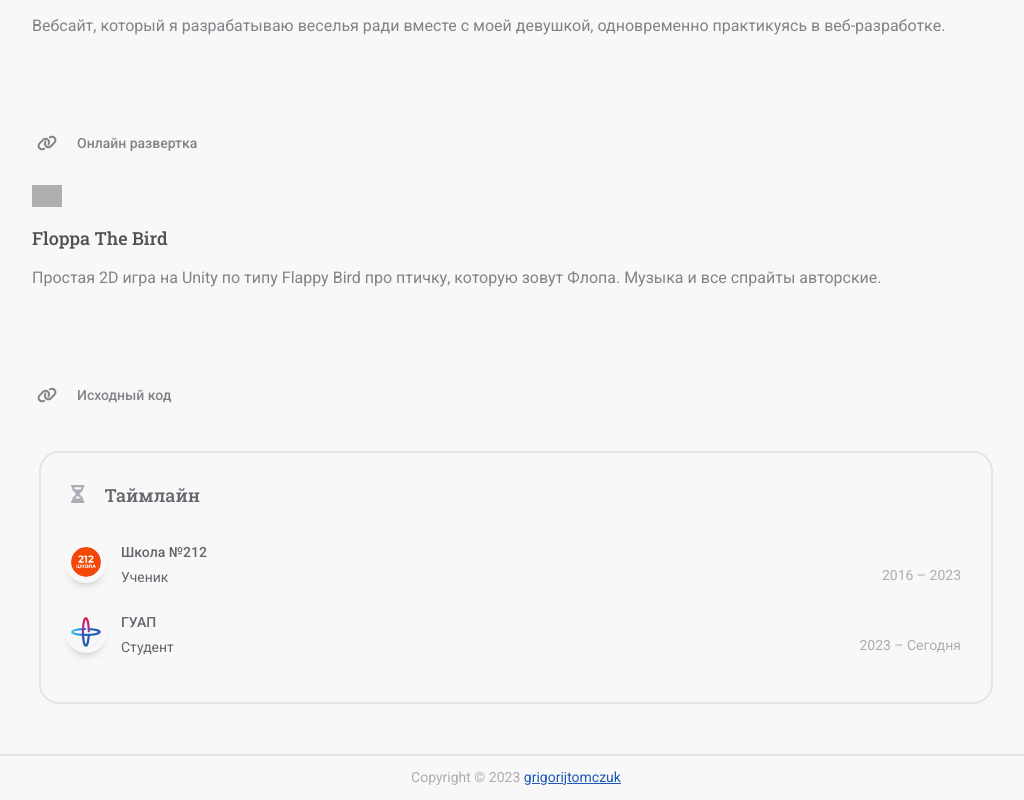
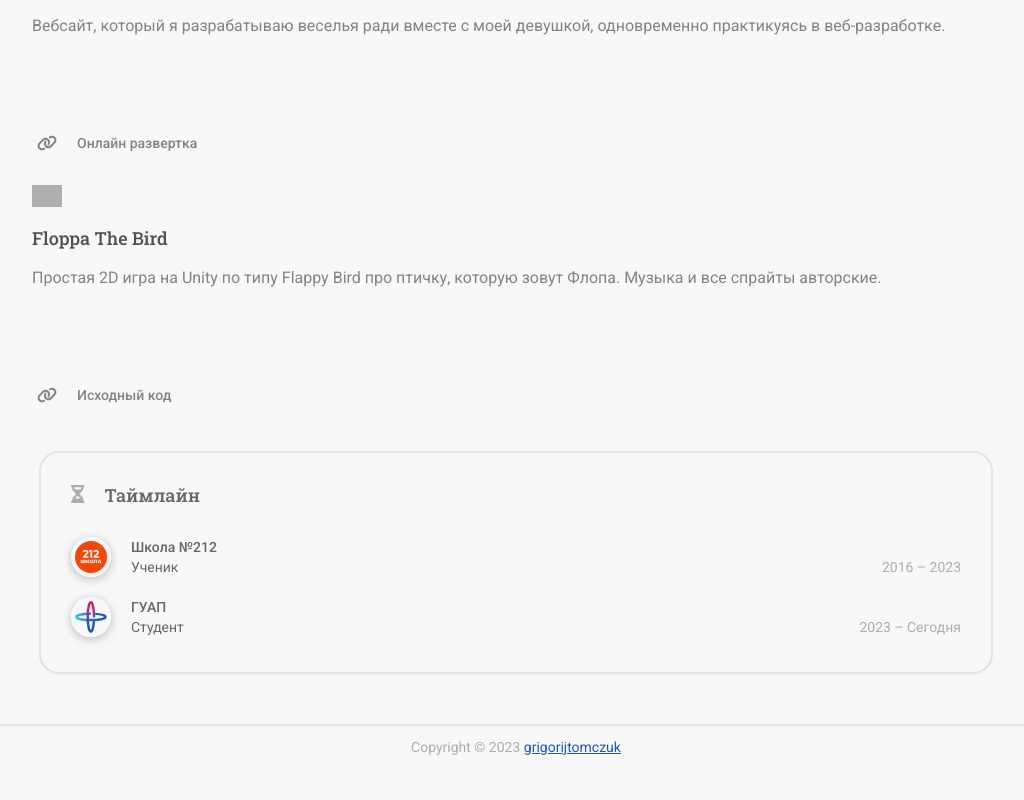
Before and after one commit to grigorijtomczuk/portfolio, a React (Create React App) app: page /#/ in a window 1280 px wide. Shown: the part 1018-1818 px from the top of the page, without its empty margins (119-1143 px from the left). After the commit the page ends 1788 px from the top, so only its background shows below. Built offline with nearby package versions, Linux system fonts and the light colour scheme; grey boxes are pictures that could not be loaded.

Commit message:
Change work image outline style to border; fix work card by converting to grid

```diff
--- a/src/components/common/styles/card.css
+++ b/src/components/common/styles/card.css
@@ -31,7 +31,7 @@
 }
 
 .card-body {
-	padding-top: 40px;
+	padding-top: 30px;
 }
 
 @media (max-width: 1280px) {
--- a/src/components/homepage/styles/works.css
+++ b/src/components/homepage/styles/works.css
@@ -5,41 +5,42 @@
 }
 
 .work {
-	display: flex;
-	position: relative;
+	grid-template: 1fr 1fr / 60px 1fr 2fr;
+	display: grid;
+	align-items: center;
 	width: 100%;
-	padding-bottom: 40px;
+	padding-bottom: 20px;
 }
 
 .work-image {
-	width: 30px;
-	height: 30px;
+	grid-column: 1;
+	grid-row: 1 / span 2;
+	box-sizing: border-box;
+	width: 40px;
+	height: 40px;
+	border: 4px solid var(--white);
 	border-radius: 50%;
-	outline: 6px solid var(--white);
-	box-shadow: 0px 7px 10px rgba(0, 0, 0, 0.25);
+	box-shadow: 0 2px 10px rgba(0, 0, 0, 0.25);
 }
 
 .work-title {
-	margin-top: -3px;
-	padding-left: 20px;
+	grid-column: 2 / span 3;
+	grid-row: 1;
 	color: var(--secondary-color);
 	font-weight: var(--font-bold);
 	font-size: 14px;
 }
 
 .work-subtitle {
-	position: absolute;
-	padding-top: 22px;
-	padding-left: 50px;
+	grid-column: 2;
+	grid-row: 2;
 	color: var(--secondary-color);
 	font-size: 14px;
 }
 
 .work-duration {
-	position: absolute;
-	right: 0;
-	width: 350px;
-	padding-top: 20px;
+	grid-column: 3;
+	grid-row: 2;
 	color: var(--tertiary-color);
 	font-size: 14px;
 	text-align: right;
```
